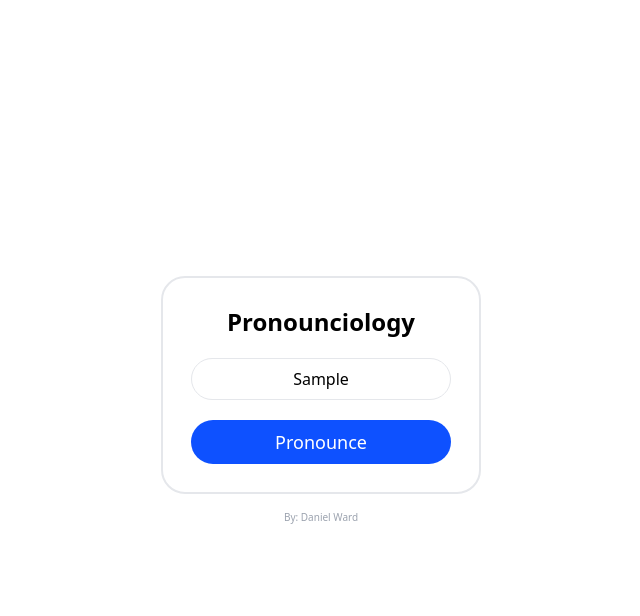
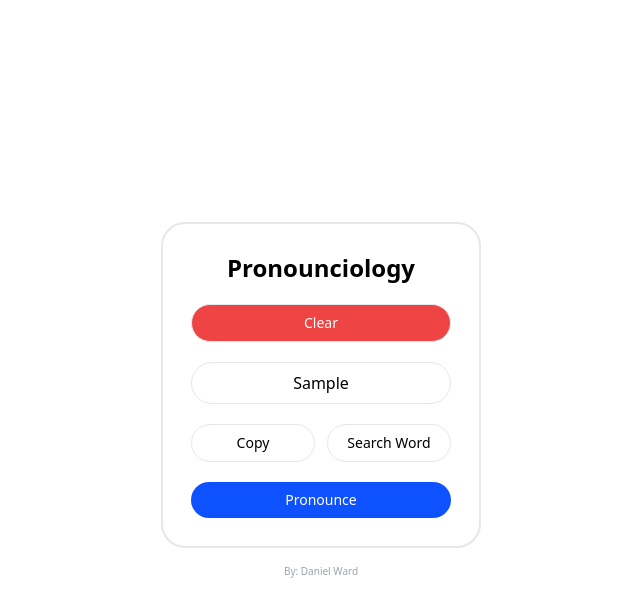
Before and after one commit to Quarantiine/Pronounciology, a Next.js app: page / in a window 1280 px wide. Both pictures are taken after typing "Sample" into the empty fields and a click on the button "Pronounce". Shown: the top 616 px of the page, without its empty margins (319-959 px from the left). Built offline with nearby package versions, Linux system fonts and the light colour scheme.

Commit message:
added new features

```diff
--- a/src/app/globals.css
+++ b/src/app/globals.css
@@ -5,5 +5,5 @@
 /* TAILWIND */
 
 .btn {
-	@apply cursor-pointer px-3 py-2 rounded-3xl text-lg w-full text-white bg-[#0E51FF] hover:opacity-80 transition-all;
+	@apply cursor-pointer px-3 py-2 rounded-3xl text-sm w-full hover:opacity-80 transition-all;
 }
--- a/src/app/layout.js
+++ b/src/app/layout.js
@@ -3,7 +3,7 @@ import "./globals.css";
 
 export const metadata = {
 	title: "Pronounciology",
-	description: "",
+	description: "Pronounciology",
 };
 
 export default function RootLayout({ children }) {
--- a/src/components/PronounceContainer.jsx
+++ b/src/components/PronounceContainer.jsx
@@ -1,17 +1,64 @@
 "use client";
-import React, { useState } from "react";
+import Image from "next/image";
+import Link from "next/link";
+import React, { useEffect, useRef, useState } from "react";
 
 export default function PronounceContainer({}) {
 	const [inputText, setInputText] = useState("");
+	const [inputTextLengthCheck, setInputTextLengthCheck] = useState(false);
+	const [copied, setCopied] = useState(false);
+	const inputTextRef = useRef();
+
+	useEffect(() => {
+		const checkLength = () => {
+			if (inputText) {
+				setInputTextLengthCheck(true);
+			} else {
+				setInputTextLengthCheck(false);
+			}
+		};
+
+		checkLength();
+	}, [inputText]);
 
 	const handleTextChange = (value) => {
 		setInputText(value);
 	};
 
+	const handleInputTextRef = (e) => {
+		e.preventDefault();
+		inputTextRef.current.value = "";
+		setInputText("");
+	};
+
+	const handleCopyText = (e) => {
+		e.preventDefault();
+
+		if (inputText) {
+			setCopied(true);
+
+			navigator.clipboard
+				.writeText(inputText)
+				.then()
+				.catch((err) => {
+					console.log(err.message);
+				});
+		}
+	};
+
+	useEffect(() => {
+		const timeout = setTimeout(() => {
+			setCopied(false);
+		}, 2000);
+
+		return () => clearTimeout(timeout);
+	}, [copied]);
+
 	const handleSubmit = (e) => {
 		e.preventDefault();
 
 		const msg = new SpeechSynthesisUtterance();
+		msg.text = inputText;
 
 		const voices = window.speechSynthesis.getVoices();
 		msg.voice = voices[158];
@@ -22,7 +69,6 @@ export default function PronounceContainer({}) {
 
 		if ("speechSynthesis" in window) {
 			if (inputText) {
-				msg.text = inputText;
 				speechSynthesis.speak(msg);
 			}
 		} else {
@@ -32,10 +78,19 @@ export default function PronounceContainer({}) {
 
 	return (
 		<>
-			<form className="w-[90%] sm:w-80 h-fit bg-white border-2 rounded-3xl p-7 flex flex-col justify-center items-center gap-5">
+			<form className="w-[90%] sm:w-80 h-fit bg-white border-2 rounded-3xl p-7 flex flex-col justify-center items-center gap-5 relative">
 				<h1 className="text-xl sm:text-2xl font-semibold w-full text-center">
 					Pronounciology
 				</h1>
+
+				{inputTextLengthCheck && (
+					<button
+						onClick={handleInputTextRef}
+						className="btn border bg-red-500 w-full text-white"
+					>
+						Clear
+					</button>
+				)}
 
 				<div className="flex flex-col justify-center items-center w-full relative gap-2">
 					<input
@@ -43,11 +98,44 @@ export default function PronounceContainer({}) {
 						placeholder="Pronounce any word"
 						type="text"
 						onChange={(e) => handleTextChange(e.target.value)}
-						value={inputText}
+						onKeyDown={(e) => e.key === "Enter" && handleSubmit(e)}
+						ref={inputTextRef}
 					/>
 				</div>
 
-				<button className="btn w-full" onClick={handleSubmit}>
+				<div className="w-full h-auto flex gap-3">
+					<button
+						className="btn w-full bg-white border text-black"
+						onClick={handleCopyText}
+					>
+						{copied ? (
+							<div className="flex justify-center items-center gap-1">
+								<Image
+									src={"/icons/copied.svg"}
+									alt="copied indicator"
+									width={20}
+									height={20}
+								/>
+								<p className="text-sm">Copied</p>
+							</div>
+						) : (
+							"Copy"
+						)}
+					</button>
+
+					<Link
+						href={"https://google.com"}
+						target="_blank"
+						className="btn w-full bg-white border text-black text-center"
+					>
+						Search Word
+					</Link>
+				</div>
+
+				<button
+					className="btn w-full bg-[#0E51FF] text-white"
+					onClick={handleSubmit}
+				>
 					Pronounce
 				</button>
 			</form>
```
Also changed, not shown: public/icons/copied.svg (added).
